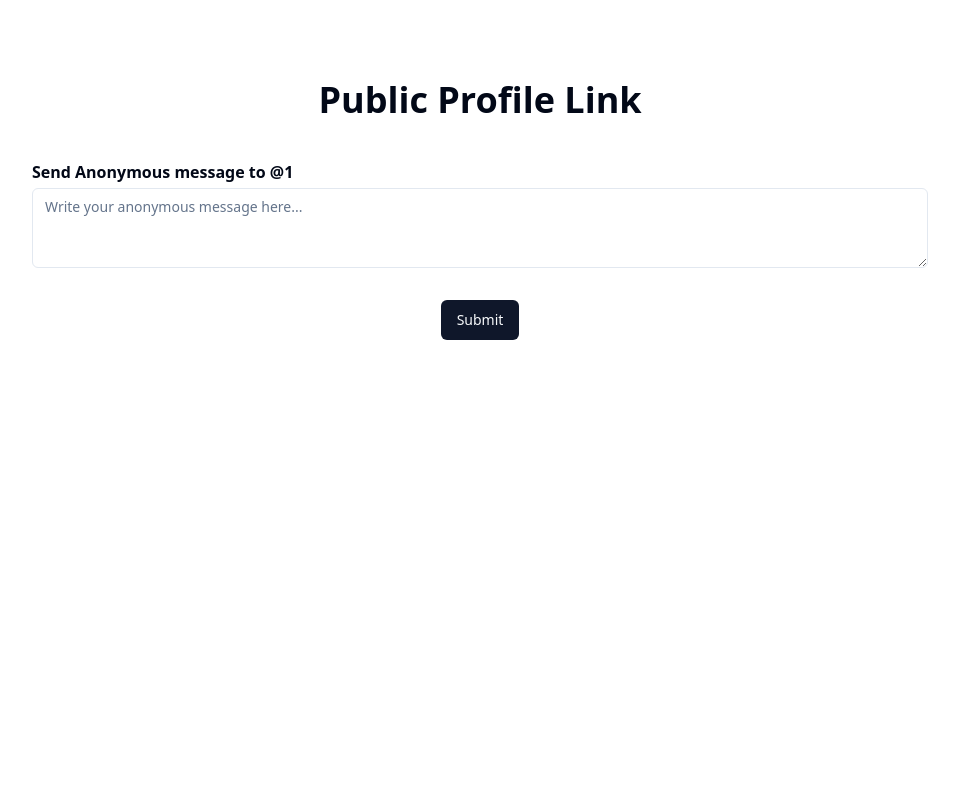
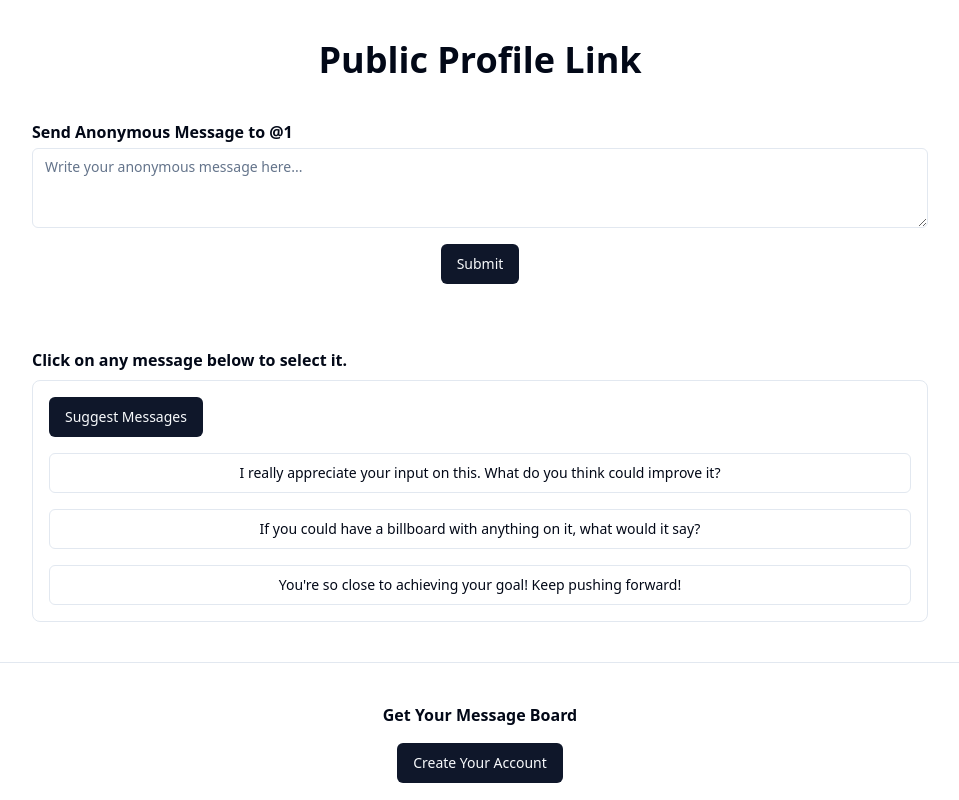
Before and after one commit to syedhisham/Nextjs-Ghost-Talk-App, a Next.js app: page /u/1 in a window 1280 px wide. Shown: the whole page, without its empty margins (160-1119 px from the left). Built offline with nearby package versions, Linux system fonts and the light colour scheme.

Commit message:
feat: update Navbar logout functionality to redirect after sign out; add random message suggestions in user profile page

```diff
--- a/package.json
+++ b/package.json
@@ -19,7 +19,7 @@
     "@radix-ui/react-slot": "^1.1.2",
     "@radix-ui/react-switch": "^1.1.3",
     "@react-email/components": "^0.0.33",
-    "ai": "^4.1.46",
+    "ai": "^4.1.50",
     "axios": "^1.8.1",
     "bcryptjs": "^3.0.2",
     "class-variance-authority": "^0.7.1",
@@ -31,6 +31,7 @@
     "next": "15.1.7",
     "next-auth": "^4.24.11",
     "next-themes": "^0.4.4",
+    "openai": "^4.86.1",
     "react": "^19.0.0",
     "react-dom": "^19.0.0",
     "react-email": "^3.0.7",
--- a/src/app/u/[username]/page.tsx
+++ b/src/app/u/[username]/page.tsx
@@ -1,65 +1,110 @@
-'use client'
+"use client";
 
 import { Button } from "@/components/ui/button";
 import { Textarea } from "@/components/ui/textarea";
 import { messageSchema } from "@/schemas/messageSchema";
 import { ApiResponse } from "@/types/ApiResponse";
 import { zodResolver } from "@hookform/resolvers/zod";
-import axios, {AxiosError} from "axios";
+import axios, { AxiosError } from "axios";
 import { useParams } from "next/navigation";
-import React, { useState } from "react";
+import React, { useEffect, useState } from "react";
 import { useForm } from "react-hook-form";
 import { toast } from "sonner";
-import { z } from "zod"
+import { string, z } from "zod";
+import { Form, FormControl, FormField, FormItem, FormMessage } from "@/components/ui/form";
+import { Loader2 } from "lucide-react";
+import Link from "next/link";
+import { Separator } from "@/components/ui/separator";
 
-import {
-  Form,
-  FormControl,
-  FormDescription,
-  FormField,
-  FormItem,
-  FormLabel,
-  FormMessage,
-} from "@/components/ui/form"
-import { Input } from "@/components/ui/input";
-import { Loader2 } from "lucide-react";
+const messages = [
+  "What's one thing you're genuinely curious about right now?",
+  "I really appreciate your input on this. What do you think could improve it?",
+  "You have such a unique perspective on things. I love hearing your thoughts!",
+  "If animals could talk, which one would be the rudest?",
+  "What's a skill you're currently trying to learn?",
+  "You're doing a great job! What's one thing you're proud of lately?",
+  "If you were a flavor of ice cream, what would you be and why?",
+  "What's a lesson you learned the hard way?",
+  "I admire how you always manage to stay positive, even in tough situations.",
+  "What's something you're grateful for today?",
+  "You're so close to achieving your goal! Keep pushing forward!",
+  "If you could have a billboard with anything on it, what would it say?",
+  "Life is short, but your awesomeness is long-lasting!",
+  "What's the weirdest food combination you secretly enjoy?",
+  "Believe in yourself; you're capable of more than you think!",
+  "What's a small act of kindness you recently witnessed?",
+  "I hope your day is as awesome as you are!",
+  "You're not just a dreamer; you're a doer!",
+  "Sometimes all you need is a good laugh and a great friend like you.",
+];
 
-const page = () => {
+
+
+  const shuffledArray = (array: string[]) => {
+    for(let i = array.length - 1; i > 0; i--){
+      const j = Math.floor(Math.random() * (i + 1));
+      [array[i], array[j]] = [array[j], array[i]];
+    }
+    return array;
+  }
+const getRandomMessages = () => {
+  return shuffledArray([...messages]).slice(0, 3)
+}
+
+const Page = () => {
   const params = useParams();
-  const {username} = params;
-  const[loading, setLoading] = useState(false)
+  const[username, setUsername] = useState<string | null>(null);
+  const [loading, setLoading] = useState(false);
+  const [randomMessages, setRandomMessages] = useState<string[]>([]);
+
+  useEffect(() => {
+    if (params.username) {
+      setUsername(params.username as string)
+    }
+  }, [params])
 
   const form = useForm<z.infer<typeof messageSchema>>({
     resolver: zodResolver(messageSchema),
     defaultValues: {
-      content: ''
-    }
-  })
+      content: "",
+    },
+  });
 
-  const onSubmit = async(data: z.infer<typeof messageSchema>) => {
+
+  const onSubmit = async (data: z.infer<typeof messageSchema>) => {
     setLoading(true);
     try {
       const response = await axios.post<ApiResponse>("/api/send-message", {
-        ...data, username
+        ...data,
+        username,
       });
       toast.success(response.data.message);
+      form.reset({ content: "" });
     } catch (error) {
-      const axiosError = error as AxiosError<ApiResponse>
-      toast.error(axiosError.response?.data.message || "Failed to send message!")
+      const axiosError = error as AxiosError<ApiResponse>;
+      toast.error(axiosError.response?.data.message || "Failed to send message!");
     } finally {
-      setLoading(false)
+      setLoading(false);
     }
+  };
+  useEffect(() => {
+    setRandomMessages(getRandomMessages()); // Only runs on the client
+  }, []);
+  const handleSuggestMessages = () => {
+    setRandomMessages(getRandomMessages())
   }
+  if (!username) return null;
   return (
     <div>
-      <div className="mt-20">
-        <h1 className="text-4xl text-center  font-bold">Public Profile Link</h1>
+      <div className="mt-10 text-center">
+        <h1 className="text-4xl font-bold">Public Profile Link</h1>
       </div>
+
       <div className="mx-auto max-w-4xl mt-10">
-        <p className="font-semibold mb-1">Send Anonymous message to @{username}</p>
-        <div>
+        <p className="font-semibold mb-1">Send Anonymous Message to @{username}</p>
+
         <Form {...form}>
-      <form onSubmit={form.handleSubmit(onSubmit)} className="space-y-8">
+          <form onSubmit={form.handleSubmit(onSubmit)} className="space-y-4">
             <FormField
               control={form.control}
               name="content"
@@ -72,20 +117,45 @@ const page = () => {
                 </FormItem>
               )}
             />
+
             <div className="flex justify-center">
               <Button type="submit" disabled={loading}>
-          {loading ? (
-            <>
-            <Loader2 className="w-4 h-4 animate-spin"/> Sending...</>
-          ) : ("Submit")}
+                {loading ? <><Loader2 className="w-4 h-4 animate-spin" /> Sending...</> : "Submit"}
               </Button>
             </div>
           </form>
         </Form>
       </div>
+
+      <section className="container mx-auto max-w-4xl mt-16">
+        <p className="mb-2 font-semibold">Click on any message below to select it.</p>
+
+        <div className="border p-4 rounded-lg">
+        <Button onClick={handleSuggestMessages} className="mb-4">Suggest Messages</Button>
+          <div className="flex flex-col space-y-4">
+            {randomMessages.map((message, index) => (
+              <Button
+              key={index}
+              variant='outline'
+              className="text-center"
+              onClick={() => form.setValue('content', message)}
+              >
+                {message}
+              </Button>
+            ))}
+          </div>
+        </div>
+      </section>
+
+      <Separator className="my-10 " />
+      <div className="text-center">
+        <div className="mb-4 font-semibold">Get Your Message Board</div>
+        <Link href={'/sign-up'}>
+          <Button>Create Your Account</Button>
+        </Link>
       </div>
     </div>
   );
 };
 
-export default page;
+export default Page;
--- a/src/components/Navbar.tsx
+++ b/src/components/Navbar.tsx
@@ -6,8 +6,9 @@ import {User} from 'next-auth'
 import { Button } from "./ui/button"
 import Logo from "../../assets/Logo3.png"
 import Image from "next/image"
+import { useRouter } from "next/navigation"
 const Navbar = () => {
-
+const router = useRouter()
     const {data: session} = useSession();
     const user: User = session?.user as User
   return (
@@ -20,7 +21,7 @@ const Navbar = () => {
                 session ? (
                     <div>
                         <span className="mr-4">Welcome {user?.username || user?.email}</span>
-                    <Button onClick={() => signOut()} className="w-full md:w-auto">Logout</Button>
+                    <Button onClick={() => {signOut(); router.replace('/sign-in')}} className="w-full md:w-auto">Logout</Button>
                     </div>
                 ) : (
                     <Link href="/sign-in">
```
Also changed, not shown: 1 other file (tests, documents, lock files or other folders). Lines whose indentation alone changed are shown as unchanged.
